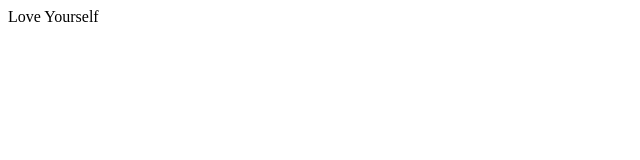
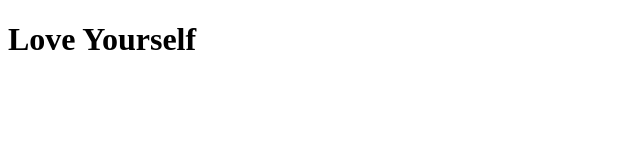
Before and after one commit to Deanndra/html1, a plain HTML site: page index.html in a window 1280 px wide. Shown: the whole page, without its empty margins (0-640 px from the left). Drawn offline with Linux system fonts and the light colour scheme.

Commit message:
Update index.html

```diff
--- a/index.html
+++ b/index.html
@@ -6,6 +6,6 @@
 </head>
 
 <body>
-	<hi>Love Yourself</hi>
+	<h1>Love Yourself</h1>
 </body>
 </html>
```
